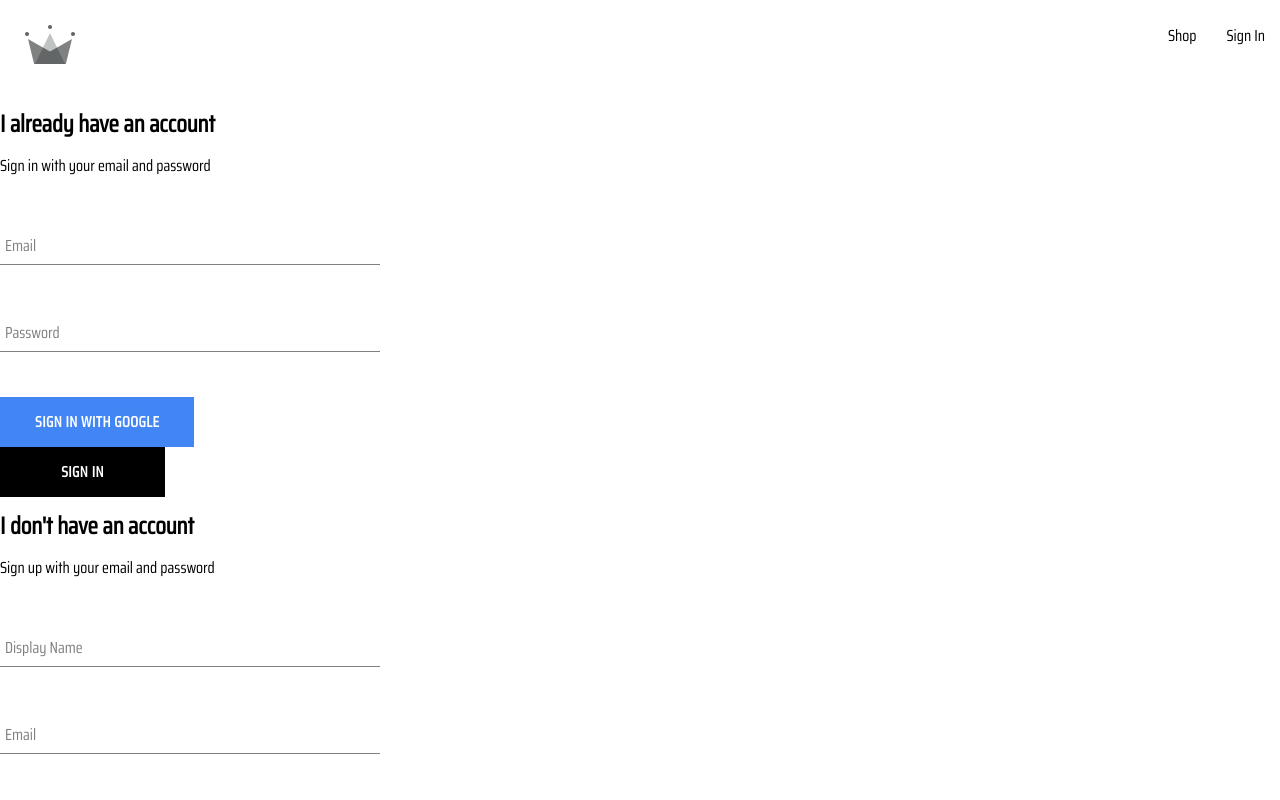
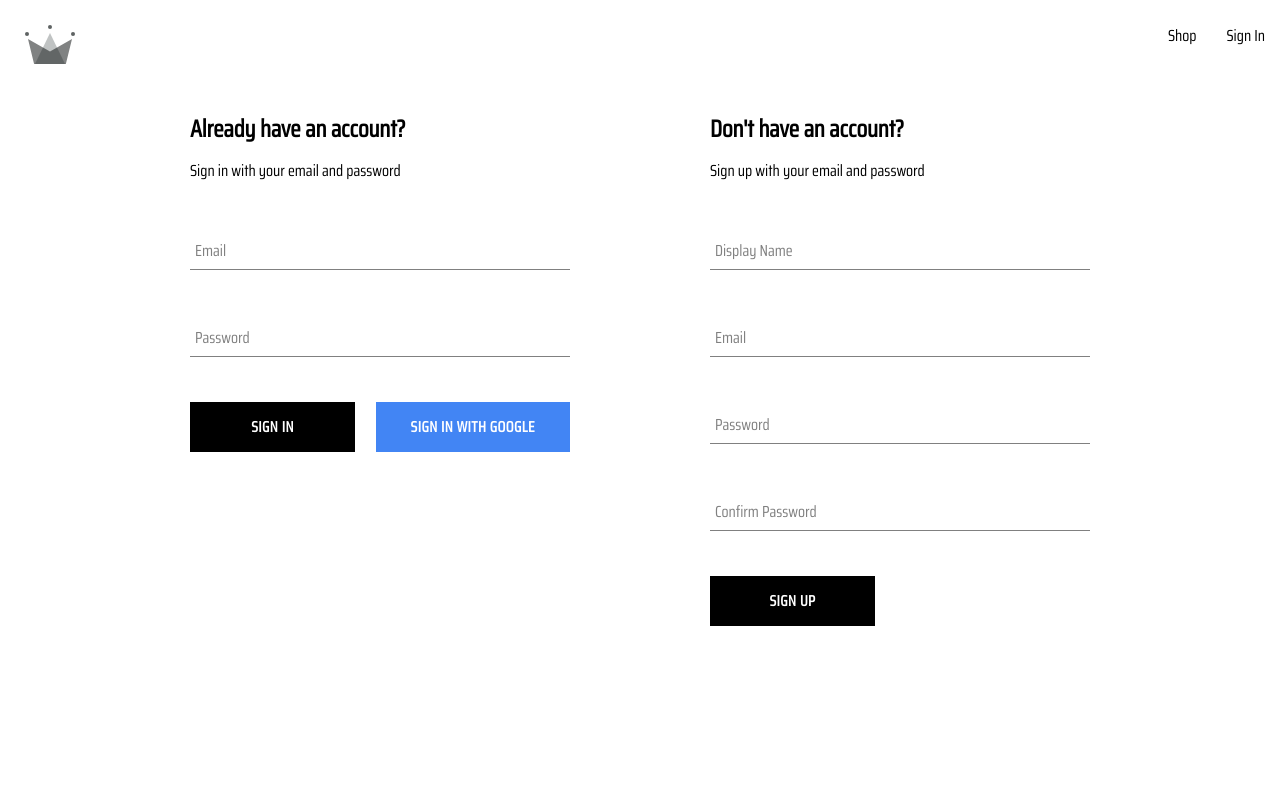
Before and after one commit to ZhangMYihua/crwn-clothing-v2, a React (Create React App) app: page /auth in a window 1280 px wide. Shown: the top 800 px of the page. Built offline with nearby package versions, Linux system fonts and the light colour scheme.

Commit message:
finished authentication component

```diff
--- a/src/components/sign-in/SignIn.jsx
+++ b/src/components/sign-in/SignIn.jsx
@@ -2,9 +2,8 @@ import { useState } from "react";
 import { FormInput } from "../../components/form-input/FormInput";
 import { Button } from "../../components/button/Button";
 import {
-  // auth,
   signInWithGooglePopup,
-  // signInWithGoogleRedirect,
+  signInAuthUserWithEmailAndPassword,
   createUserDocumentFromAuth } from "../../utils/firebase/firebase"
 import './sign-in.scss'
 
@@ -27,23 +26,37 @@ export default function SignIn() {
   }
   const resetFormField = () => setFormField(defaultFormField);
 
-  const logGoogleUser = async () => {
+  const signInWithGoogle = async () => {
     const response = await signInWithGooglePopup();
-    const userDocRef = await createUserDocumentFromAuth(response.user)
+    await createUserDocumentFromAuth(response.user)
+    if (email.length || password.length) {
+      resetFormField()
+    };
   }
-  const handleSubmit = async(event) => {
+
+  const handleSignIn = async(event) => {
     event.preventDefault();
     try {
-
-    //   resetFormField();
+      const response = await signInAuthUserWithEmailAndPassword(email, password)
+      // console.log(response)
+      resetFormField();
     } catch (error) {
-
+      switch (error.code) {
+        case 'auth/wrong-password':
+          alert("Incorrect password.")
+          break;
+        case 'auth/user-not-found':
+          alert('Email not found.');
+          break;
+        default:
+          console.log('An error occurred:', error.message)
+      }
     }
   }
 
   return (
     <div className='sign-in-container'>
-      <h2>I already have an account</h2>
+      <h2>Already have an account?</h2>
       <span>Sign in with your email and password</span>
       <form>
         <FormInput
@@ -60,15 +73,20 @@ export default function SignIn() {
           type="password"
           required
           onChange={handleChange}/>
-        <Button
-          buttonType='google'
-          onClick={logGoogleUser}
-          >Sign in with Google
-        </Button>
-        <Button
-        onClick={handleSubmit}
-          >Sign in
-        </Button>
+        <div className="buttons-container">
+          <Button
+            type="button"
+            onClick={handleSignIn}
+            >
+              Sign in
+          </Button>
+          <Button
+            buttonType='google'
+            onClick={signInWithGoogle}
+            type="button">
+              Sign in with Google
+          </Button>
+        </div>
       </form>
     </div>
   )
--- a/src/components/sign-in/sign-in.scss
+++ b/src/components/sign-in/sign-in.scss
@@ -7,3 +7,8 @@
 h2 {
   margin: 10px 0
 }
+
+.buttons-container {
+  display: flex;
+  justify-content: space-between;
+}
--- a/src/components/sign-up/SignUp.jsx
+++ b/src/components/sign-up/SignUp.jsx
@@ -46,7 +46,7 @@ export const SignUp = () => {
 
   return (
     <div className='sign-up-container'>
-      <h2>I don't have an account</h2>
+      <h2>Don't have an account?</h2>
       <span>Sign up with your email and password</span>
       <form onSubmit={handleSubmit} >
         <FormInput label="Display Name" name="displayName" value={displayName} type="text" required onChange={handleChange}/>
--- a/src/routes/authentication/authentication.jsx
+++ b/src/routes/authentication/authentication.jsx
@@ -1,5 +1,3 @@
-// import {useEffect} from 'react'
-// import { getRedirectResult } from 'firebase/auth'
 import { SignUp } from "../../components/sign-up/SignUp";
 import SignIn from "../../components/sign-in/SignIn";
 
@@ -9,7 +7,7 @@ const Authentication = () => {
 
 
   return (
-    <div>
+    <div className="authentication-container" >
       <SignIn/>
       <SignUp />
     </div>
--- a/src/routes/authentication/authentication.scss
+++ b/src/routes/authentication/authentication.scss
@@ -0,0 +1,6 @@
+.authentication-container {
+  display: flex;
+  width: 900px;
+  justify-content: space-between;
+  margin: 30px auto;
+}
--- a/src/utils/firebase/firebase.js
+++ b/src/utils/firebase/firebase.js
@@ -5,6 +5,7 @@ import {
   signInWithPopup,
   GoogleAuthProvider,
   createUserWithEmailAndPassword,
+  signInWithEmailAndPassword,
 } from 'firebase/auth';
 
 import { getFirestore, doc, getDoc, setDoc } from 'firebase/firestore';
@@ -65,3 +66,8 @@ export const createAuthUserWithEmailAndPassword = async (email, password) => {
   if (!email || !password) return;
   return await createUserWithEmailAndPassword(auth, email, password);
 };
+
+export const signInAuthUserWithEmailAndPassword = async (email, password) => {
+  if (!email || !password) return;
+  return await signInWithEmailAndPassword(auth, email, password);
+};
```
